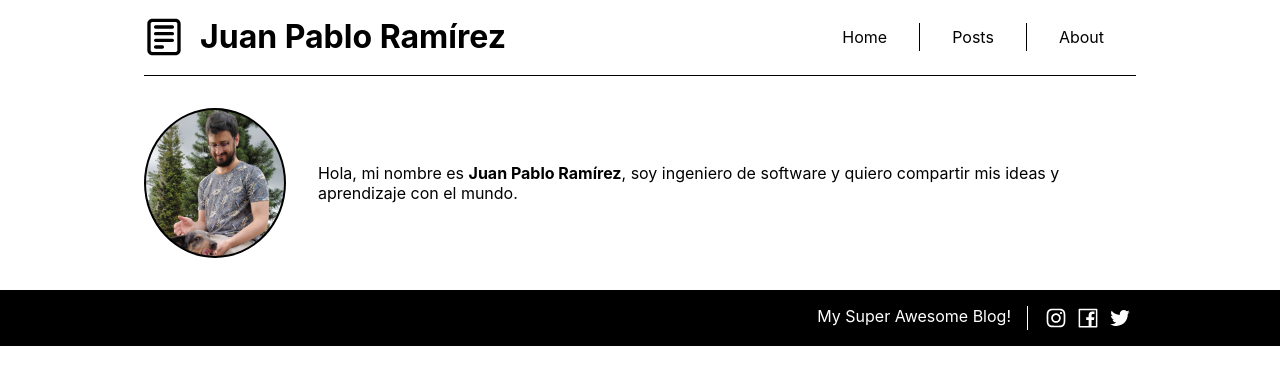
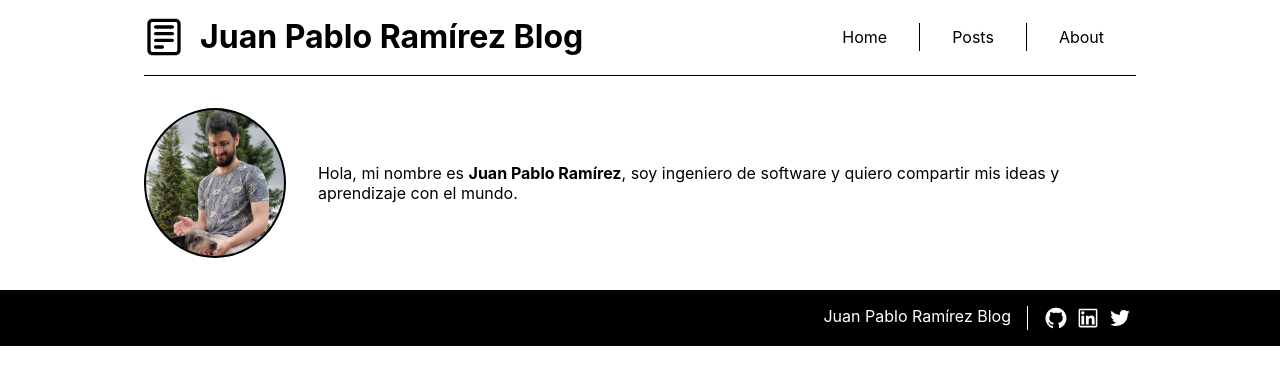
Before and after one commit to juanprq/blog-demo, a Next.js app: page /about in a window 1280 px wide. Shown: the top 384 px of the page. Built offline with nearby package versions, Linux system fonts and the light colour scheme.

Commit message:
adds config service

```diff
--- a/components/footer.js
+++ b/components/footer.js
@@ -1,13 +1,19 @@
 import SocialIcons from './social-icons';
 import styles from './footer.module.css';
 
-const Footer = () => (
+import useConfig from '../hooks/use-config';
+
+const Footer = () => {
+  const { title } = useConfig();
+
+  return (
     <footer className={styles.footer}>
       <section className={styles.container}>
         <SocialIcons />
-      My Super Awesome Blog!
+        {title}
       </section>
     </footer>
   );
+};
 
 export default Footer;
--- a/components/header.js
+++ b/components/header.js
@@ -1,14 +1,19 @@
 import { CgNotes } from 'react-icons/cg';
 
+import useConfig from '../hooks/use-config';
 import Navbar from './navbar';
 import styles from './header.module.css';
 
-const Header = () => (
-  <header className={styles.header}>
-    <CgNotes className={styles.logo} />
-    <h1>Juan Pablo Ramírez</h1>
-    <Navbar />
-  </header>
-);
+const Header = () => {
+  const { title } = useConfig();
+
+  return (
+    <header className={styles.header}>
+      <CgNotes className={styles.logo} />
+      <h1>{title}</h1>
+      <Navbar />
+    </header>
+  );
+};
 
 export default Header;
--- a/components/social-icons.js
+++ b/components/social-icons.js
@@ -1,24 +1,28 @@
-import Link from 'next/link';
 import {
-  AiOutlineInstagram,
-  AiOutlineFacebook,
+  AiOutlineGithub,
+  AiOutlineLinkedin,
   AiOutlineTwitter,
 } from 'react-icons/ai';
 
+import useConfig from '../hooks/use-config';
 import styles from './social-icons.module.css';
 
-const SocialIcons = () => (
-  <section className={styles.icons}>
-    <Link href="#">
-      <a><AiOutlineInstagram /></a>
-    </Link>
-    <Link href="#">
-      <a><AiOutlineFacebook /></a>
-    </Link>
-    <Link href="#">
-      <a><AiOutlineTwitter /></a>
-    </Link>
-  </section>
-);
+const SocialIcons = () => {
+  const { github, linkedin, twitter } = useConfig();
+
+  return (
+    <section className={styles.icons}>
+      <a href={github} target="_blank" rel="noopener noreferrer">
+        <AiOutlineGithub />
+      </a>
+      <a href={linkedin} target="_blank" rel="noopener noreferrer">
+        <AiOutlineLinkedin />
+      </a>
+      <a href={twitter} target="_blank" rel="noopener noreferrer">
+        <AiOutlineTwitter />
+      </a>
+    </section>
+  );
+};
 
 export default SocialIcons;
--- /dev/null
+++ b/config.json
@@ -0,0 +1,6 @@
+{
+  "title": "Juan Pablo Ramírez Blog",
+  "github": "https://github.com/juanprq/",
+  "linkedin": "https://www.linkedin.com/in/juanprq/",
+  "twitter": "https://twitter.com/juanprq"
+}
--- /dev/null
+++ b/hooks/use-config.js
@@ -0,0 +1,5 @@
+import { createContext, useContext } from 'react';
+
+export const ConfigContext = createContext({});
+const useConfig = () => useContext(ConfigContext);
+export default useConfig;
--- a/pages/_app.js
+++ b/pages/_app.js
@@ -1,12 +1,19 @@
 import MainLayout from '../components/layouts/main';
+import * as configService from '../services/config';
+import { ConfigContext } from '../hooks/use-config';
+
 import 'prismjs/themes/prism.css';
 import '../styles/globals.css'
 
 function MyApp({ Component, pageProps }) {
+  const config = configService.get()
+
   return (
-    <MainLayout>
-      <Component {...pageProps} />
-    </MainLayout>
+    <ConfigContext.Provider value={config}>
+      <MainLayout>
+        <Component {...pageProps} />
+      </MainLayout>
+    </ConfigContext.Provider>
   );
 };
 
--- a/pages/about.js
+++ b/pages/about.js
@@ -1,15 +1,21 @@
 import Head from 'next/head';
 import Profile from '../components/profile';
 
+import useConfig from '../hooks/use-config';
 
-const About = () => (
+
+const About = () => {
+  const { title } = useConfig();
+
+  return (
     <>
       <Head>
-      <title>Juan Pablo Ramírez Blog! - About!</title>
+        <title>{title} - About</title>
       </Head>
 
       <Profile />
     </>
   );
+};
 
 export default About;
--- a/pages/index.js
+++ b/pages/index.js
@@ -2,17 +2,19 @@ import Head from 'next/head'
 
 import PostPreview from '../components/post-preview';
 import PostCard from '../components/post-card';
+import useConfig from '../hooks/use-config';
 import * as postServices from '../services/posts';
 
 import styles from './index.module.css';
 
 const Home = ({ posts }) => {
+  const { title } = useConfig();
   const [mainPost, ...rest] = posts;
 
   return (
     <>
       <Head>
-        <title>My Super Awesome Blog - Home</title>
+        <title>{title} - Home</title>
         <meta name="description" content="Home page of my super awesome blog" />
         <link rel="icon" href="/favicon.ico" />
       </Head>
--- /dev/null
+++ b/services/config.js
@@ -0,0 +1,5 @@
+import config from '/config';
+
+export const get = () => {
+  return config;
+};
```
Also changed, not shown: pages/posts.js (+7 -2 lines), pages/posts/[slug].js (+7 -2 lines). Lines whose indentation alone changed are shown as unchanged.
